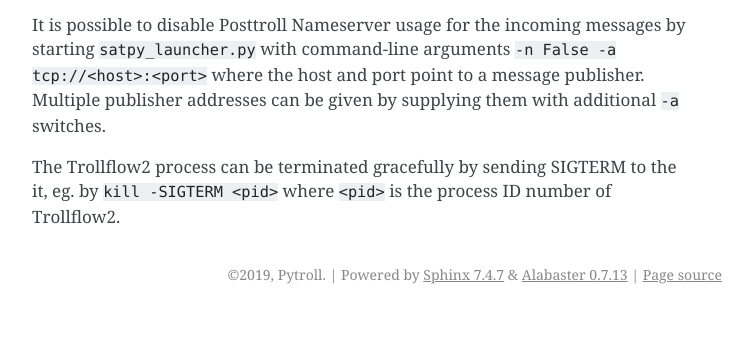
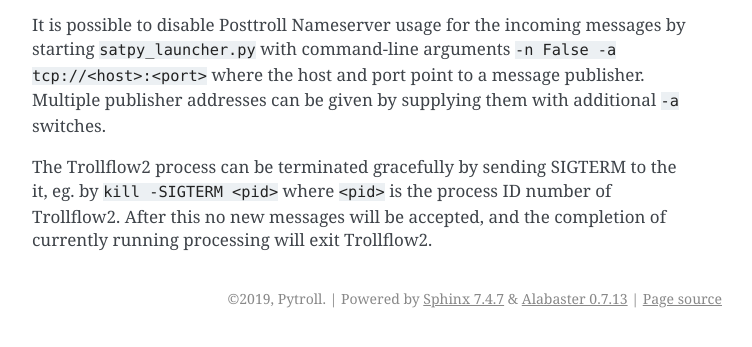
Before and after one commit to pytroll/trollflow2, a Sphinx documentation site: the page built from doc/source/launcher.rst, in a window 1280 px wide, cut to the strip 200-547 px from the top of the page. Shown: the whole strip, without its empty margins (388-1140 px from the left). Built offline with Sphinx 7.4.7, drawn with Linux system fonts in a browser that asks for light colours.

Commit message:
Clarify documentation.

```diff
--- a/doc/source/launcher.rst
+++ b/doc/source/launcher.rst
@@ -14,4 +14,6 @@ them with additional ``-a`` switches.
 
 The Trollflow2 process can be terminated gracefully by sending SIGTERM
 to the it, eg. by ``kill -SIGTERM <pid>`` where ``<pid>`` is the
-process ID number of Trollflow2.
+process ID number of Trollflow2.  After this no new messages will be
+accepted, and the completion of currently running processing will exit
+Trollflow2.
```
